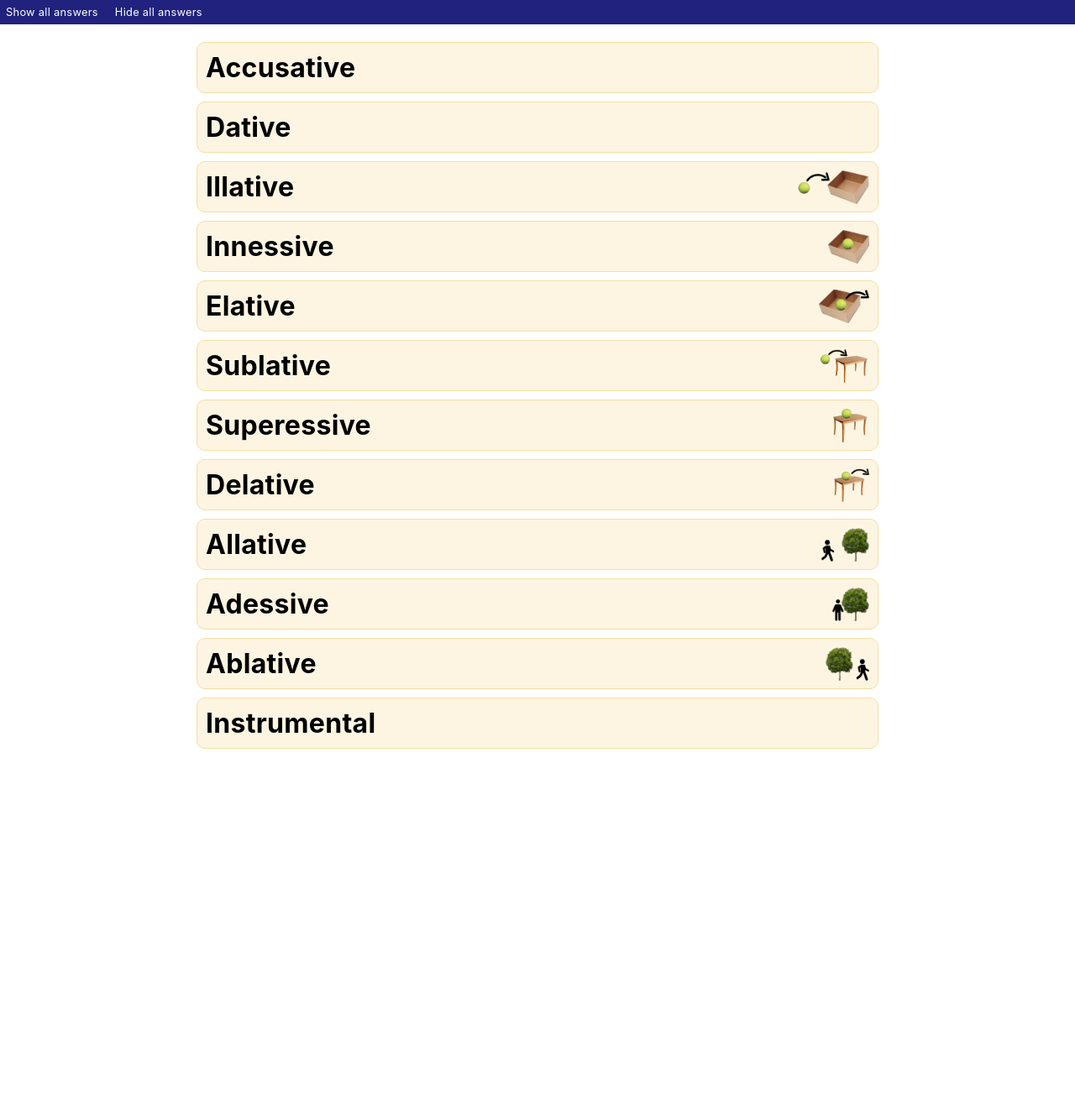
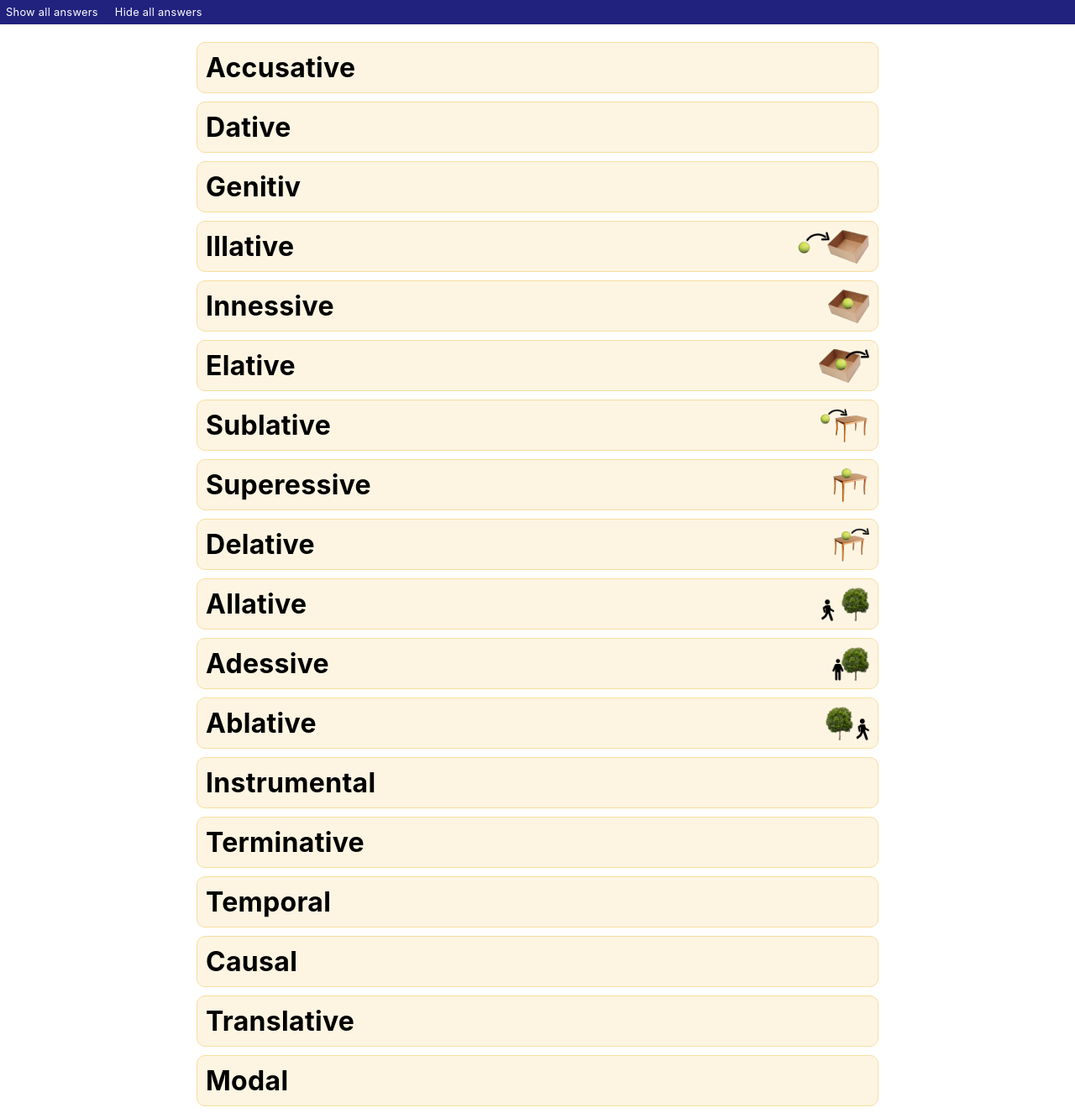
Before and after one commit to gzsofii/learn_hungarian, a React (Create React App) app: page / in a window 1280 px wide. Shown: the whole page at 84% size. Before the commit the page ends 900 px from the top, so only its background shows below. Built offline with nearby package versions, Linux system fonts and the light colour scheme.

Commit message:
update cases data

```diff
--- a/src/components/Case.js
+++ b/src/components/Case.js
@@ -60,7 +60,9 @@ export default function Case(props) {
                     {notes &&
                         <div className="caseProperties">
                             <span className="propertyLabel">Notes: </span>
-                            {notes}
+                            <ul>
+                                {notes.map( (item,i) => <li key={i}>{item}</li>)}
+                            </ul>
                         </div>
                     }
 
--- a/src/data/cases_data.js
+++ b/src/data/cases_data.js
@@ -28,6 +28,25 @@ const cases = [
 			},
 		],
 		verbs: [{word: "adni valakinek (valamit)", meaning: "to give (something) for someone"}, {word: "valaminek hívni (pl. engem Zsófinak hívnak)", meaning: "to call somehow (eg. they call me Zsófi)"},{word: "valakinek tetszik", meaning: "someone likes it (~it gives pleasure for someone)"}, {word: "hinni valakinek", meaning: "to believe someone"}]
+	},
+	{
+		name: "genitiv",
+		suffixes: ["-é"],
+		//image: "",
+		meaning: "possession, \" 's\"",
+		pers_prons: ["enyém", "tied / tiéd", "övé", "mienk / miénk", "tietek / tiétek", "övék", "Öné", "Önöké"],
+		dem_prons: ["ezé", "azé"],
+		usage: [
+			{
+				usecase: "possession of someone or something",
+				examples: [{word: "Katié", meaning: "Kati's"},  {word: "a kutyáé", meaning: "the dog's"}, {word: "enyém", meaning: "mine"}, {word: "a gyerekeké", meaning: "the children's"}],
+				//exceptions: [""],
+				question_words: [{word: "kié, mié", meaning: "whose"}, ]
+			},
+
+		],
+		//verbs: [{word: "", meaning: ""},{word: "", meaning: ""}],
+		notes: ["If the possession is also included, only the possession gets a suffix: Kati telefonja (Kati's phone), a kutya tálja (the dog's bowl), az én autóm (my car).", "Plural forms of personal pronouns: enyéim, tieid, övéi, mieink, tieitek, övéik, Önéi, Önökéi.", "Plural forms of demonstrative pronouns: ezéi, azéi.",]
 	},
 	{
 		name: "illative",
@@ -248,7 +267,7 @@ const cases = [
 		dem_prons: ["ehhez", "ahhoz"],
 		usage: [
 			{
-				usecase: "towards something",
+				usecase: "to something",
 				examples: [{word: "a fához", meaning: "to the tree"}, {word: "a házhoz", meaning: "to the house"}],
 				question_words: [{word: "hova / hová", meaning: "where to"}, {word: "mihez", meaning: "to what"}]
 			},
@@ -357,6 +376,132 @@ const cases = [
 		verbs: [{word: "beszélni valakivel", meaning: "to talk with someone"}, {word: "találkozni valakivel", meaning: "to meet someone"}, {word: "játszani valakivel", meaning: "to play with someone"}, {word: "szorozni öttel", meaning: "to multiply by 5"}, {word: "osztani kettővel", meaning: "to divide by two"}],
 		notes: ["assimilation: if the word ends with a consonant, the letter \"v\" from -val or -vel assimilates to this last letter"]
 	},
+	{
+		name: "terminative",
+		suffixes: ["-ig"],
+		//image: "",
+		meaning: "until",
+		//pers_prons: ["", "", "", "", "", "", "", ""],
+		dem_prons: ["eddig", "addig"],
+		usage: [
+			{
+				usecase: "up to a point in time",
+				examples: [{word: "hatig / hat óráig", meaning: "until six / until six o'clock"}, {word: "fél kettőig", meaning: "until half past one"}, {word: "március 15-ig", meaning: "until 15th March"}, {word: "2050-ig", meaning: "until 2050"}, {word: "tegnapig", meaning: "until yesterday"}, {word: "csütörtökig", meaning: "until Thursday"}],
+				question_words: [{word: "meddig", meaning: "until when"}, {word: "mikorra", meaning: "until when"}]
+			},
+			{
+				usecase: "up to an event",
+				examples: [{word: "karácsonyig", meaning: "until Christmas"}, {word: "a 30. szülinapomig", meaning: "until my 30th birthday"}, {word: "a nyári szünet végéig", meaning: "until the end of the summer holiday"}],
+				question_words: [{word: "meddig", meaning: "until when"}]
+			},
+			{
+				usecase: "duration of time",
+				examples: [{word: "két hétig", meaning: "for two weeks"}, {word: "három óráig", meaning: "for three hours"}, {word: "sokáig", meaning: "for a long time"}],
+				question_words: [{word: "meddig", meaning: "until when"},{word: "mennyi ideig", meaning: "for how long"}],
+				note: "Phrases like \"három óráig\" also mean \"until three o'clock\" (because \"óra\" means both \"hour\" and \"o'clock\")"
+			},
+			{
+				usecase: "to somewhere, but not further (German: bis)",
+				examples: [{word: "a fáig", meaning: "to the tree (not further)"}, {word: "az ajtóig", meaning: "to the door (not further)"}],
+				question_words: [{word: "meddig", meaning: "how far"}]
+			},
+		],
+		verbs: [{word: "aludni valameddig", meaning: "to sleep until some time"},{word: "tartani valameddig", meaning: "to last until some time"}, {word: "elmenni valameddig", meaning: "to go until reaching something"}]
+	},
+	{
+		name: "temporal",
+		suffixes: ["-kor"],
+		//image: "",
+		meaning: "at a time",
+		//pers_prons: ["", "", "", "", "", "", "", ""],
+		dem_prons: ["ekkor", "akkor"],
+		/*usage: [
+			{
+				usecase: "",
+				examples: [{word: "", meaning: ""}, {word: "", meaning: ""}],
+				exceptions: [""],
+				question_words: [{word: "", meaning: ""}]
+			},
+			{
+				usecase: "",
+				examples: [{word: "", meaning: ""}, {word: "", meaning: ""}],
+				exceptions: [""],
+				question_words: [{word: "", meaning: ""}]
+			},
+		],
+		verbs: [{word: "", meaning: ""},{word: "", meaning: ""}]*/
+	},
+	{
+		name: "causal",
+		suffixes: ["-ért"],
+		//image: "",
+		meaning: "for, for the purpose of",
+		pers_prons: ["értem", "érted", "érte", "értünk", "értetek", "értük", "Önért", "Önökért"],
+		dem_prons: ["ezért", "azért"],
+		/*usage: [
+			{
+				usecase: "",
+				examples: [{word: "", meaning: ""}, {word: "", meaning: ""}],
+				exceptions: [""],
+				question_words: [{word: "", meaning: ""}]
+			},
+			{
+				usecase: "",
+				examples: [{word: "", meaning: ""}, {word: "", meaning: ""}],
+				exceptions: [""],
+				question_words: [{word: "", meaning: ""}]
+			},
+		],
+		verbs: [{word: "", meaning: ""},{word: "", meaning: ""}]*/
+	},
+	{
+		name: "translative",
+		suffixes: ["-vá", "-vé"],
+		//image: "",
+		meaning: "turning into something",
+		//pers_prons: ["", "", "", "", "", "", "", ""],
+		dem_prons: ["ezzé", "azzá"],
+		/*usage: [
+			{
+				usecase: "",
+				examples: [{word: "", meaning: ""}, {word: "", meaning: ""}],
+				exceptions: [""],
+				question_words: [{word: "", meaning: ""}]
+			},
+			{
+				usecase: "",
+				examples: [{word: "", meaning: ""}, {word: "", meaning: ""}],
+				exceptions: [""],
+				question_words: [{word: "", meaning: ""}]
+			},
+		],
+		verbs: [{word: "", meaning: ""},{word: "", meaning: ""}]
+		*/
+	},
+	{
+		name: "modal",
+		suffixes: ["-ként"],
+		//image: "",
+		meaning: "as",
+		//pers_prons: ["", "", "", "", "", "", "", ""],
+		dem_prons: ["ekként", "akként"],
+		/*usage: [
+			{
+				usecase: "",
+				examples: [{word: "", meaning: ""}, {word: "", meaning: ""}],
+				exceptions: [""],
+				question_words: [{word: "", meaning: ""}]
+			},
+			{
+				usecase: "",
+				examples: [{word: "", meaning: ""}, {word: "", meaning: ""}],
+				exceptions: [""],
+				question_words: [{word: "", meaning: ""}]
+			},
+		],
+		verbs: [{word: "", meaning: ""},{word: "", meaning: ""}]
+		*/
+	},
 	/*{
 		name: "",
 		suffixes: ["-", "-"],
@@ -378,10 +523,10 @@ const cases = [
 				question_words: [{word: "", meaning: ""}]
 			},
 		],
-		verbs: [{word: "", meaning: ""},{word: "", meaning: ""}]
+		verbs: [{word: "", meaning: ""},{word: "", meaning: ""}],
+		notes: ["",""],
 	},
 */
-
 ]
 
 export default cases
```
Also changed, not shown: 1 other file (tests, documents, lock files or other folders).
